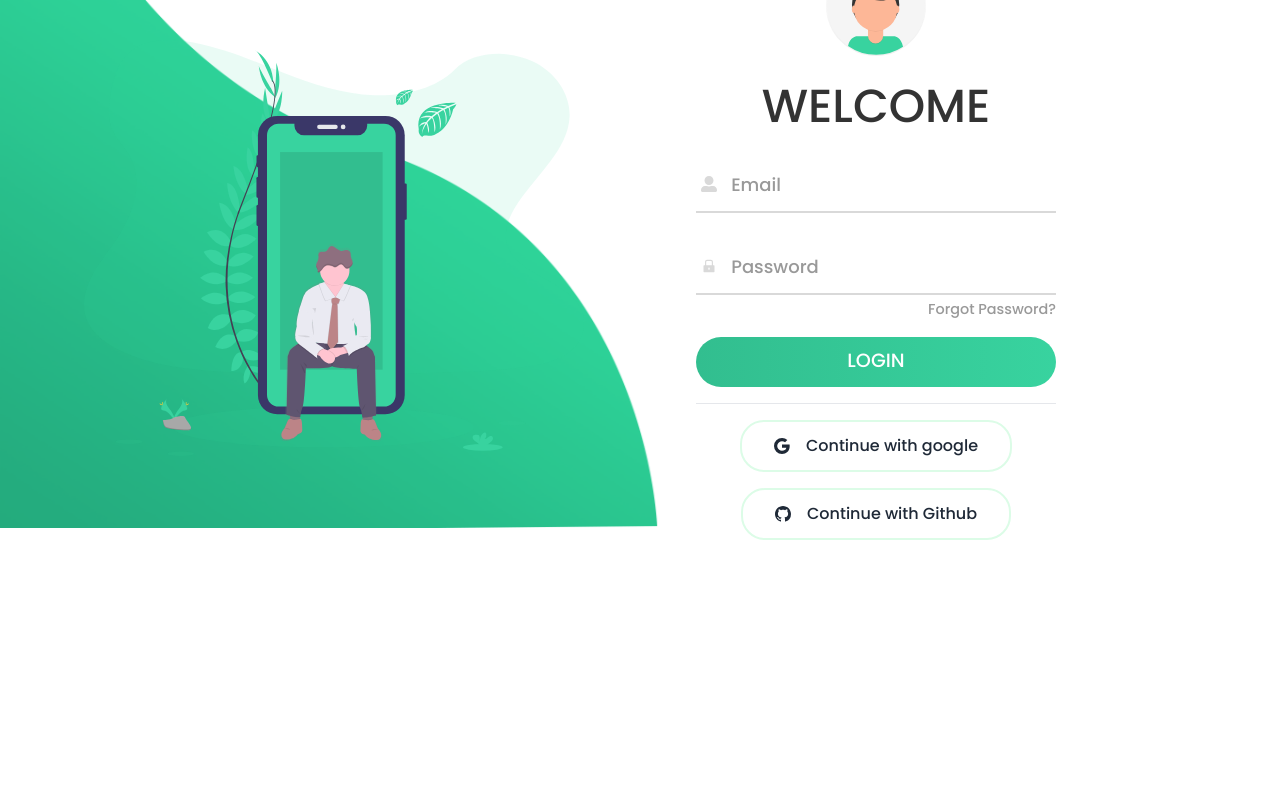
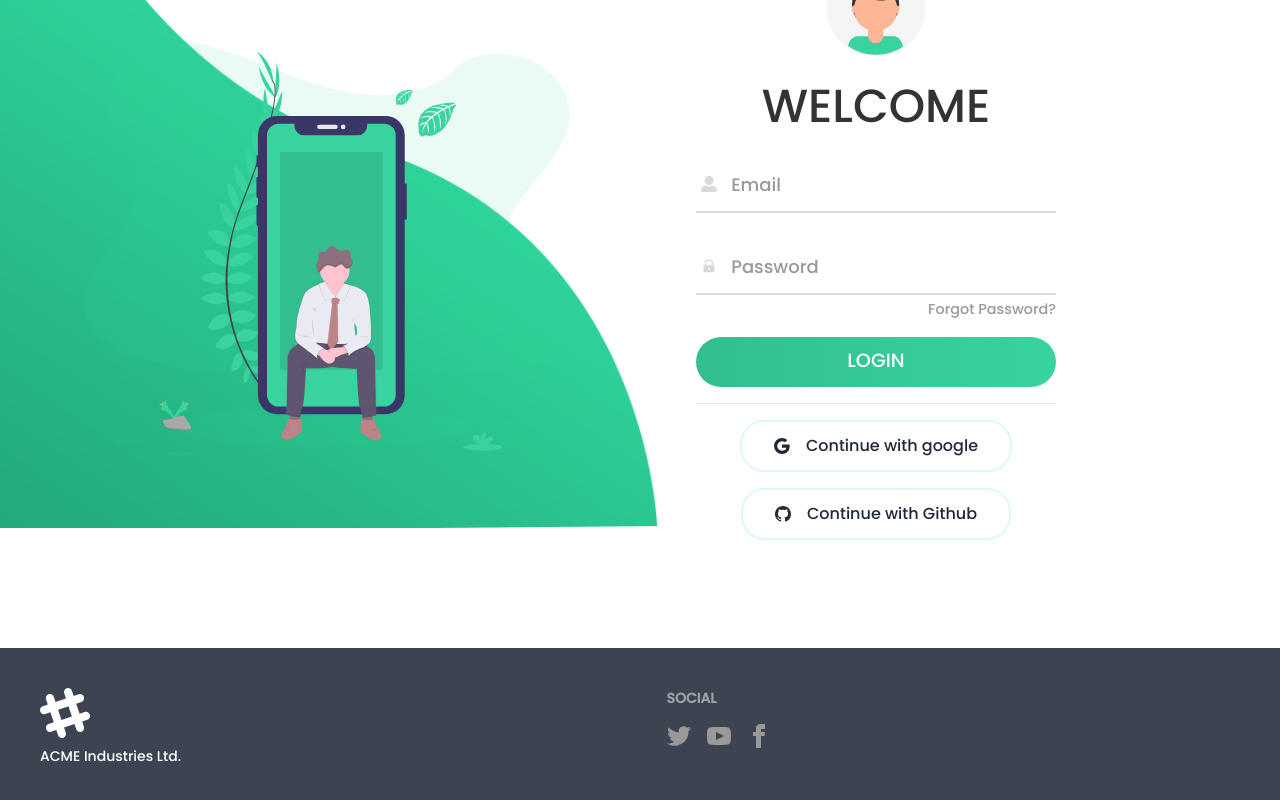
Before and after one commit to MohammadIqbalHossain/writer-personal-website, a React (Create React App) app: page /login in a window 1280 px wide. Shown: the part 272-1072 px from the top of the page. Before the commit the page ends 920 px from the top, so only its background shows below. Built offline with nearby package versions, Linux system fonts and the light colour scheme; no server answers; a web font is replaced by a local one.

Commit message:
footer added

```diff
--- a/src/App.js
+++ b/src/App.js
@@ -8,6 +8,7 @@
 import Login from './components/Auth/Login/Login';
 import SignUp from './components/Auth/SignUp/SignUp';
 import RequireAuth from './components/Auth/RequireAuth/RequireAuth';
+import Footer from './components/Shared/Footer/Footer';
 
 function App() {
   return (
@@ -24,6 +25,7 @@
         <Route path='/login' element={<Login />}></Route>
         <Route path='/signup' element={<SignUp />}></Route>
       </Routes>
+      <Footer />
     </div>
   );
 }
--- a/src/components/Auth/Login/Login.js
+++ b/src/components/Auth/Login/Login.js
@@ -12,6 +12,7 @@
 import { useLocation, useNavigate } from 'react-router-dom';
 import { BsGoogle } from 'react-icons/bs';
 import { BsGithub } from 'react-icons/bs';
+import Spinner from '../../Shared/Spinner/Spinner';
 
 
 
@@ -122,7 +123,9 @@
         navigate(from, {from, replace: true});
     }
 
-
+    if(loading || googleLoading ||sending){
+        return <Spinner />
+    }
 
 
     return (
--- a/src/components/Home/Home/Home.js
+++ b/src/components/Home/Home/Home.js
@@ -1,4 +1,5 @@
 import React from 'react';
+import Footer from '../../Shared/Footer/Footer';
 import Banner from '../Banner/Banner';
 import Services from '../Services/Services';
 
--- a/src/components/Shared/Footer/Footer.js
+++ b/src/components/Shared/Footer/Footer.js
@@ -3,7 +3,20 @@
 const Footer = () => {
     return (
         <div>
-            <h1>This is footer page.</h1>
+            <footer class="footer p-10 bg-neutral text-neutral-content">
+                <div>
+                    <svg width="50" height="50" viewBox="0 0 24 24" xmlns="http://www.w3.org/2000/svg" fill-rule="evenodd" clip-rule="evenodd" class="fill-current"><path d="M22.672 15.226l-2.432.811.841 2.515c.33 1.019-.209 2.127-1.23 2.456-1.15.325-2.148-.321-2.463-1.226l-.84-2.518-5.013 1.677.84 2.517c.391 1.203-.434 2.542-1.831 2.542-.88 0-1.601-.564-1.86-1.314l-.842-2.516-2.431.809c-1.135.328-2.145-.317-2.463-1.229-.329-1.018.211-2.127 1.231-2.456l2.432-.809-1.621-4.823-2.432.808c-1.355.384-2.558-.59-2.558-1.839 0-.817.509-1.582 1.327-1.846l2.433-.809-.842-2.515c-.33-1.02.211-2.129 1.232-2.458 1.02-.329 2.13.209 2.461 1.229l.842 2.515 5.011-1.677-.839-2.517c-.403-1.238.484-2.553 1.843-2.553.819 0 1.585.509 1.85 1.326l.841 2.517 2.431-.81c1.02-.33 2.131.211 2.461 1.229.332 1.018-.21 2.126-1.23 2.456l-2.433.809 1.622 4.823 2.433-.809c1.242-.401 2.557.484 2.557 1.838 0 .819-.51 1.583-1.328 1.847m-8.992-6.428l-5.01 1.675 1.619 4.828 5.011-1.674-1.62-4.829z"></path></svg>
+                    <p>ACME Industries Ltd.</p>
+                </div>
+                <div>
+                    <span class="footer-title">Social</span>
+                    <div class="grid grid-flow-col gap-4">
+                        <a><svg xmlns="http://www.w3.org/2000/svg" width="24" height="24" viewBox="0 0 24 24" class="fill-current"><path d="M24 4.557c-.883.392-1.832.656-2.828.775 1.017-.609 1.798-1.574 2.165-2.724-.951.564-2.005.974-3.127 1.195-.897-.957-2.178-1.555-3.594-1.555-3.179 0-5.515 2.966-4.797 6.045-4.091-.205-7.719-2.165-10.148-5.144-1.29 2.213-.669 5.108 1.523 6.574-.806-.026-1.566-.247-2.229-.616-.054 2.281 1.581 4.415 3.949 4.89-.693.188-1.452.232-2.224.084.626 1.956 2.444 3.379 4.6 3.419-2.07 1.623-4.678 2.348-7.29 2.04 2.179 1.397 4.768 2.212 7.548 2.212 9.142 0 14.307-7.721 13.995-14.646.962-.695 1.797-1.562 2.457-2.549z"></path></svg></a>
+                        <a><svg xmlns="http://www.w3.org/2000/svg" width="24" height="24" viewBox="0 0 24 24" class="fill-current"><path d="M19.615 3.184c-3.604-.246-11.631-.245-15.23 0-3.897.266-4.356 2.62-4.385 8.816.029 6.185.484 8.549 4.385 8.816 3.6.245 11.626.246 15.23 0 3.897-.266 4.356-2.62 4.385-8.816-.029-6.185-.484-8.549-4.385-8.816zm-10.615 12.816v-8l8 3.993-8 4.007z"></path></svg></a>
+                        <a><svg xmlns="http://www.w3.org/2000/svg" width="24" height="24" viewBox="0 0 24 24" class="fill-current"><path d="M9 8h-3v4h3v12h5v-12h3.642l.358-4h-4v-1.667c0-.955.192-1.333 1.115-1.333h2.885v-5h-3.808c-3.596 0-5.192 1.583-5.192 4.615v3.385z"></path></svg></a>
+                    </div>
+                </div>
+            </footer>
         </div>
     );
 };
```
Also changed, not shown: src/components/Auth/SignUp/SignUp.js (+12 -12 lines).
